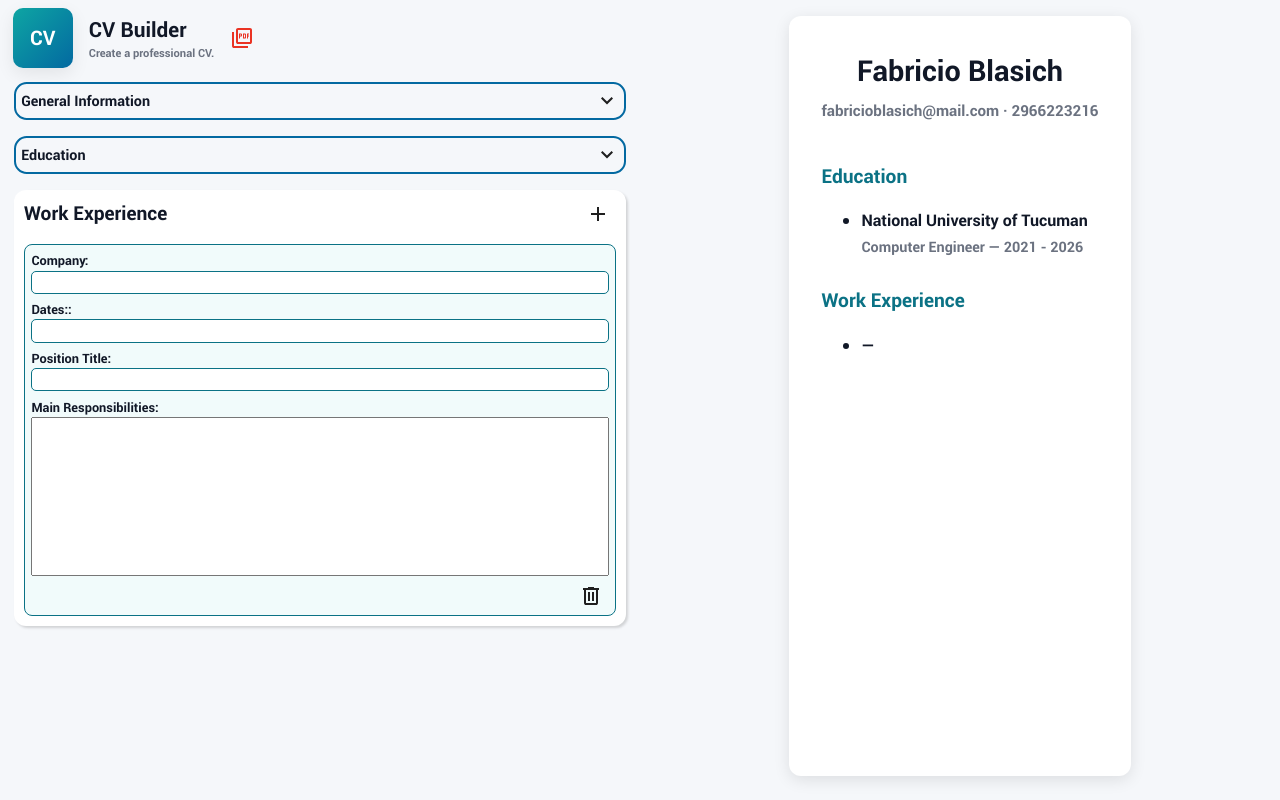
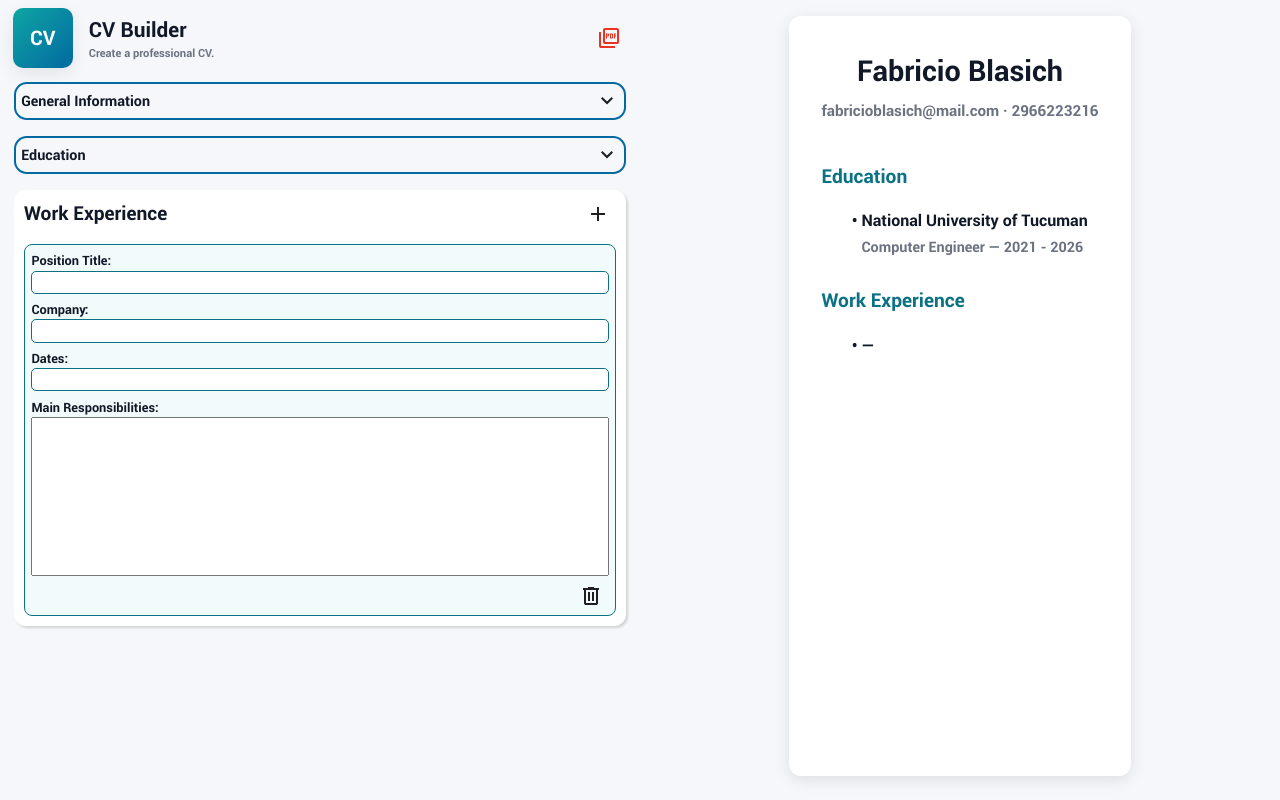
Before and after one commit to ArchivexBlasich/CV-Application, a React (Vite) app: page / in a window 1280 px wide. Both pictures are taken after a click on the element "Work Experience". Built offline with nearby package versions, Linux system fonts and the light colour scheme.

Commit message:
feat: add pdf download handler

```diff
--- a/package.json
+++ b/package.json
@@ -10,11 +10,13 @@
     "preview": "vite preview"
   },
   "dependencies": {
+    "html2pdf.js": "^0.12.0",
     "react": "^19.1.1",
     "react-dom": "^19.1.1"
   },
   "devDependencies": {
     "@eslint/js": "^9.33.0",
+    "@types/html2pdf.js": "^0.10.0",
     "@types/react": "^19.1.10",
     "@types/react-dom": "^19.1.7",
     "@vitejs/plugin-react": "^5.0.0",
--- a/src/components/App.tsx
+++ b/src/components/App.tsx
@@ -3,7 +3,7 @@ import { GeneralInformation, ListEducation, ListWork } from "./Forms";
 import type { GeneralInformationForm, EducationForm, WorkForm } from "./Forms";
 import type { ListEducationHandlers, ListWorkHandlers } from "./Forms";
 import CvVision from "./CvVision";
-// import html2pdf from "html2pdf.js";
+import html2pdf from "html2pdf.js";
 import "../styles/App.css";
 import "../styles/GeneralInformation.css";
 import "../styles/ListForms.css";
@@ -167,6 +167,31 @@ function App() {
     },
   };
 
+  function handDownloadPdf() {
+    const element = document.querySelector(".cv-view");
+    if (!element) return;
+
+    const opt = {
+      margin: [10, 10, 10, 10],
+      filename: `${generalInfo.firstName}_${generalInfo.lastName}_cv.pdf`,
+      image: { type: "jpeg", quality: 0.98 },
+      html2canvas: {
+        scale: 3,
+        letterRendering: true,
+      },
+      jsPDF: {
+        unit: "mm",
+        format: "a4", // This tells the library to use a standard A4 page
+        orientation: "portrait",
+      },
+    };
+
+    html2pdf()
+      .from(element as HTMLElement)
+      .set(opt)
+      .save();
+  }
+
   return (
     <>
       <main className="container">
@@ -176,7 +201,9 @@ function App() {
             <h1>CV Builder</h1>
             <p className="lead">Create a professional CV.</p>
           </div>
-          <PdfIcon />
+          <button onClick={handDownloadPdf}>
+            <PdfIcon />
+          </button>
         </header>
         <div className="cv-edition">
           <GeneralInformation
--- a/src/components/CvVision.tsx
+++ b/src/components/CvVision.tsx
@@ -42,7 +42,7 @@ function CvVision({ generalInfo, educationList, workList }: CvVisionParam) {
                   {work.positionTitle} — {work.company}
                 </h3>
                 <p className="cv-meta">{work.dates}</p>
-                <p>{work.mainResponsibilities}</p>
+                <p className="workDescription ">{work.mainResponsibilities}</p>
               </li>
             ))}
           </ul>
--- a/src/components/Forms/Work.tsx
+++ b/src/components/Forms/Work.tsx
@@ -36,6 +36,15 @@ function Work({
 }) {
   return (
     <>
+    <div>
+        <Input
+          title="Position Title"
+          type="text"
+          value={work.positionTitle}
+          id={work.id}
+          onChange={(e) => workHandlers.handlePositionTitleChange(work.id, e)}
+        />
+      </div>
       <div>
         <Input
           title="Company"
@@ -47,20 +56,11 @@ function Work({
       </div>
       <div>
         <Input
-          title="Dates:"
+          title="Dates"
           type="text"
           value={work.dates}
           id={work.id}
           onChange={(e) => workHandlers.handleDatesChange(work.id, e)}
-        />
-      </div>
-      <div>
-        <Input
-          title="Position Title"
-          type="text"
-          value={work.positionTitle}
-          id={work.id}
-          onChange={(e) => workHandlers.handlePositionTitleChange(work.id, e)}
         />
       </div>
       <div>
--- a/src/index.css
+++ b/src/index.css
@@ -112,6 +112,14 @@ body {
     sans-serif;
 }
 
+ul {
+  list-style: none;
+}
+
+li::marker {
+  content: "• ";
+}
+
 /* xs */
 @media (min-width: 475px) {
   .container {
```
Also changed, not shown: 1 other file (tests, documents, lock files or other folders).
